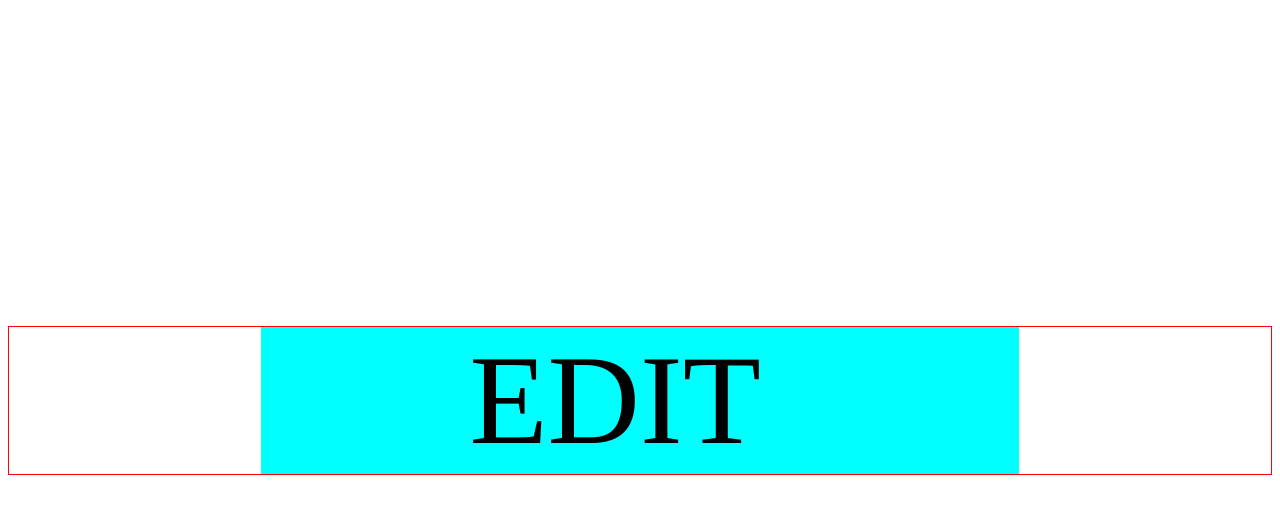
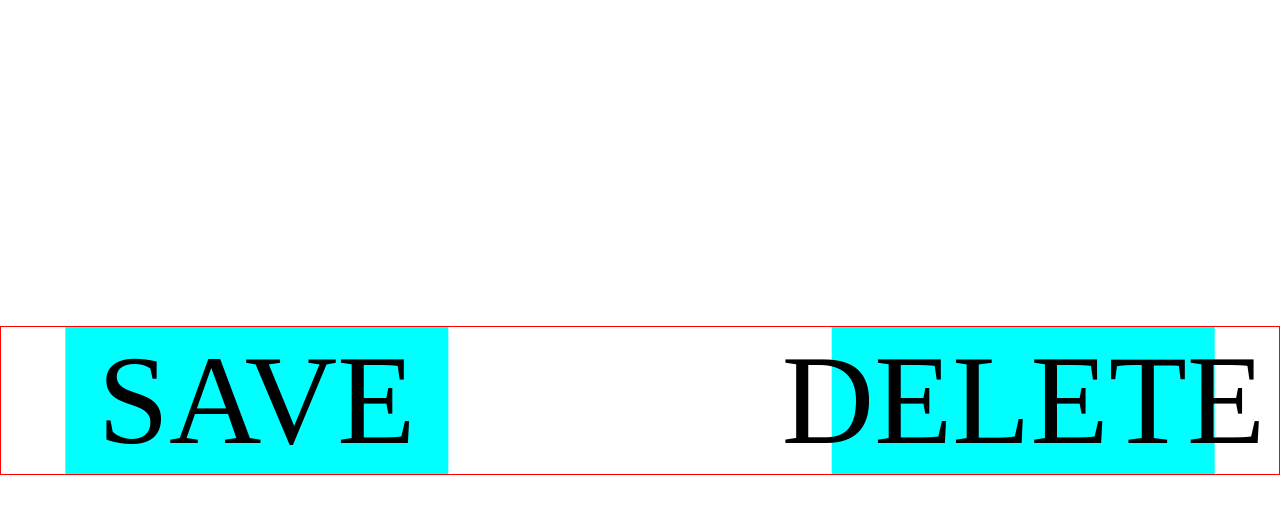
Before and after one commit to RTBlanco/button-morph, a plain HTML site: page dist/index.html in a window 1280 px wide. Both pictures are taken after a click on the element "ED". Drawn offline with Linux system fonts and the light colour scheme.

Commit message:
looked at other ways to transform the text

```diff
--- a/dist/index.html
+++ b/dist/index.html
@@ -9,9 +9,9 @@
   </head>
   <body>
     <div id="buttons">
-      <div id="right">ED</div>
+      <div id="right"><p>ED</p></div>
       <!-- <div id="middle"></div> -->
-      <div id="left">IT</div>
+      <div id="left"><p>IT</p></div>
     </div>
   </body>
 </html>
--- a/dist/index.js
+++ b/dist/index.js
@@ -4,17 +4,19 @@ window.addEventListener("DOMContentLoaded", () => {
     const rightDiv = document.getElementById("right");
     const leftDiv = document.getElementById("left");
     const state = {
-        split: false
+        split: true
     };
     rightDiv.addEventListener('click', () => animate(state, rightDiv, leftDiv));
     leftDiv.addEventListener('click', () => animate(state, rightDiv, leftDiv));
 });
 function animate(state, rightDiv, leftDiv) {
     if (state.split) {
-        rightDiv.setAttribute('style', "transform: translate(-50%);");
-        leftDiv.setAttribute('style', "transform: translate(50%);");
+        rightDiv.setAttribute('style', "transform: translate(-50%); justify-content: center;");
+        leftDiv.setAttribute('style', "transform: translate(50%); justify-content: center;");
         rightDiv.innerText = 'SAVE';
         leftDiv.innerText = "DELETE";
+        // centerText(rightDiv)
+        // centerText(leftDiv)
         // rightDiv.style = "transform: translate(-50%);"
         // leftDiv.style = "transform: translate(50%);"
     }
@@ -28,3 +30,6 @@ function animate(state, rightDiv, leftDiv) {
     }
     state.split = !state.split;
 }
+function centerText(div) {
+    div.setAttribute("style", "justify-content: center;");
+}
--- a/dist/style.css
+++ b/dist/style.css
@@ -1,3 +1,9 @@
+* {
+  margin: 0;
+  box-sizing: 0;
+}
+
+
 :root {
   --width: 30%
 }
```
Also changed, not shown: 2 other files.
